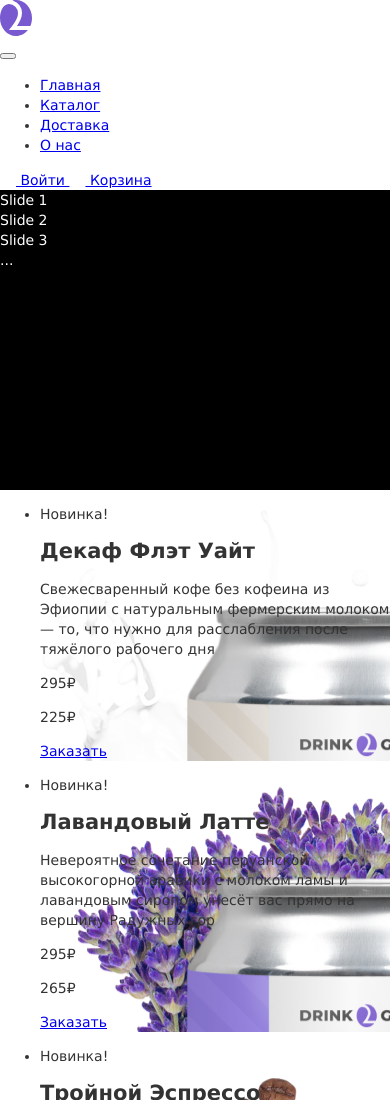
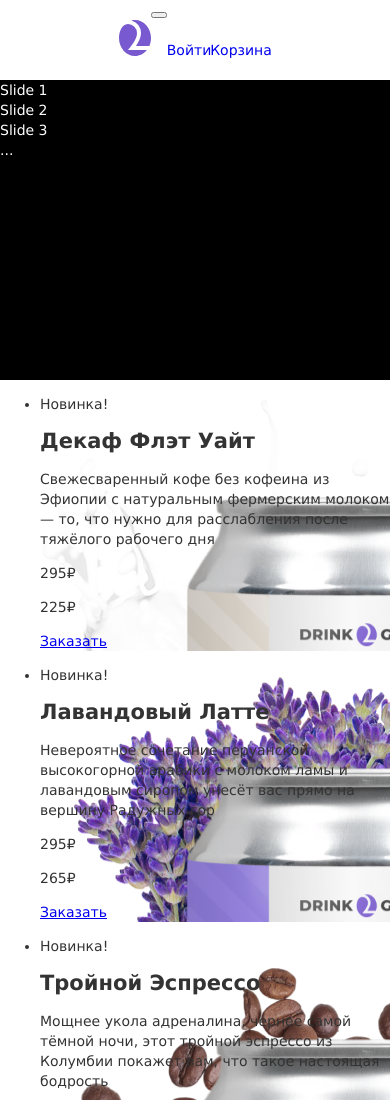
Before and after one commit to AnneSee/Drink2Go, a website: page source/index.html in a window 390 px wide. Shown: the top 1100 px of the page. Drawn offline with nearby package versions, Linux system fonts and the light colour scheme; files that its build step writes are made by us from their sources; files whose address does not match are found by name.

Commit message:
Добавляю адаптивность шапке и навигации

```diff
--- a/source/index.html
+++ b/source/index.html
@@ -8,6 +8,7 @@
   </head>
   <body class="page__body">
     <header class="main-header">
+      <div class="main-header__wrapper">
         <!-- Логотип -->
         <a class="main-header__link logo" href="index.html" aria-label="интернет-магазин по продаже кофейных напитков.">
           <picture>
@@ -25,35 +26,40 @@
           <div class="navigation__wrapper">
             <ul class="navigation__list site-list">
               <li class="site-list__item site-list__item--active">
-              <a class="navigation__link navigation__link--active" href="index.html">Главная</a>
+                <a class="site-list__link navigation__link--active" href="index.html">Главная</a>
               </li>
               <li class="site-list__item site-list__item--active">
-              <a class="navigation__link navigation__link--active" href="#catalog">Каталог</a>
+                <a class="site-list__link navigation__link--active" href="#catalog">Каталог</a>
               </li>
               <li class="site-list__item site-list__item--active">
-              <a class="navigation__link navigation__link--active" href="#">Доставка</a>
+                <a class="site-list__link navigation__link--active" href="#">Доставка</a>
               </li>
               <li class="site-list__item site-list__item--active">
-              <a class="navigation__link navigation__link--active" href="#">О нас</a>
+                <a class="site-list__link navigation__link--active" href="#">О нас</a>
               </li>
             </ul>
-          <div class="navigation__list user-list">
+            <ul class="navigation__list user-list">
+              <li class="user-list__item">
                 <!-- a,svg,use,svg,span,a-->
                 <a class="user-list__link" href="#">
                   <svg class="user-list__login-icon" width="16" height="16">
                     <use xlink:href="img/icons/sprite.svg#icon-login"></use>
                   </svg>
-              Войти
+                  <span class="user-list__login-text">Войти</span>
                 </a>
-            <a class="user-list__link" href="shopping.html">
+              </li>
+              <li class="user-list__item">
+                <a class="user-list__link" href="#">
                   <svg class="user-list__login-shopping" width="16" height="16">
                     <use xlink:href="img/icons/sprite.svg#icon-shopping"></use>
                   </svg>
-              Корзина
+                  <span class="user-list__login-text">Корзина</span>
                 </a>
-          </div>
+              </li>
+            </ul>
           </div>
         </nav>
+      </div>
     </header>
     <main class="main-container">
       <h1 class="visually-hidden">интернет-магазин кофейных напитков Drink2Go</h1>
@@ -305,6 +311,7 @@
       </section>
       <section>
         <!-- секция карты -->
+
       </section>
     </main>
     <footer class="main-footer">
--- /dev/null
+++ b/source/sass/blocks/adv-price.scss
@@ -0,0 +1 @@
+@use "../global/variables";
--- a/source/sass/blocks/hero.scss
+++ b/source/sass/blocks/hero.scss
@@ -1,3 +1,5 @@
+@use "../global/variables";
+
 .hero__item--decaf-flat-white {
   content: "";
   background-image: url("../img/flat-white-img.png");
--- a/source/sass/blocks/logo.scss
+++ b/source/sass/blocks/logo.scss
@@ -0,0 +1,20 @@
+@use "../global/variables";
+
+.logo {
+  display: flex;
+  align-items: center;
+  margin-right: auto;
+}
+
+.logo-image {
+  width: 32px;
+  height: 36px;
+
+  @media (min-width: variables.$tablet-width) {
+    width: 82px;
+  }
+
+  @media (min-width: variables.$desktop-width) {
+    width: 170px;
+  }
+}
--- /dev/null
+++ b/source/sass/blocks/main-container.scss
@@ -0,0 +1 @@
+@use "../global/variables";
--- a/source/sass/blocks/main-header.scss
+++ b/source/sass/blocks/main-header.scss
@@ -1,6 +1,31 @@
+@use "../global/variables";
+
 .main-header {
+  position: sticky;
+  top: 0;
   display: flex;
   flex-direction: column;
-  background-color: #FFFFFF;
-  color: #333333;
+  align-items: center;
+  min-height: 60px;
+  background-color: variables.$base-white;
+  color: variables.$base-black;
+
 }
+
+.main-header__wrapper {
+  display: flex;
+  flex-direction: wrap;
+
+  @media (min-width: variables.$tablet-width) {
+    display: flex;
+    justify-content: space-between;
+    width: 728px;
+    margin: 0 auto;
+  }
+}
+
+@media (min-width: variables.$desktop-width) {
+  .main-header__wrapper {
+    width: 1400px;
+  }
+}
--- a/source/sass/blocks/navigation.scss
+++ b/source/sass/blocks/navigation.scss
@@ -0,0 +1,20 @@
+@use "../global/variables";
+
+// .navigation {
+// //   // outline: 5px solid rgba(255, 0, 0, 0.8);;
+// //   // outline-offset: -3px;
+//   display: flex;
+//   flex-wrap: wrap;
+// }
+
+@media (min-width: variables.$tablet-width) {
+  .navigation__toggle {
+    display: none;
+  }
+}
+
+.navigation__list {
+  margin: 0;
+  padding: 0;
+  list-style: none;
+}
--- a/source/sass/blocks/page.scss
+++ b/source/sass/blocks/page.scss
@@ -2,7 +2,7 @@
 
 .page {
   height: 100%;
-  font-size: map-get(variables.$font-size,main);
+  font-size: map-get(variables.$font-size, main);
   font-family: variables.$font-main;
   line-height: map-get(variables.$line-height, main);
 }
@@ -13,7 +13,7 @@
   min-height: 100%;
   margin: 0;
   font-family: variables.$font-main;;
-  font-size: map-get(variables.$font-size,main);
+  font-size: map-get(variables.$font-size, main);
   line-height: map-get(variables.$line-height, main);
   font-weight: 400;
   //Цвет шрифта основной
--- /dev/null
+++ b/source/sass/blocks/site-list.scss
@@ -0,0 +1,90 @@
+@use "../global/variables";
+
+.site-list {
+  // outline: 5px solid rgba(0, 255, 0, 0.8);
+  // outline-offset: -5px;
+
+  position: absolute;
+  left: 0;
+  right: 0;
+  top: 100%;
+  margin: 0;
+  padding: 0;
+  list-style-type: none;
+  background-color: variables.$base-white;
+  transform-origin: top center;
+  transform: scaleY(0);
+  will-change: transform;
+}
+
+@media (min-width: variables.$tablet-width) {
+  .site-list {
+    position: static;
+    display: flex;
+    flex-wrap: wrap;
+    transform: scale(1);
+    width: 400px;
+  }
+}
+
+@media (min-width: variables.$desktop-width) {
+  .site-list {
+    width: 460px;
+  }
+}
+
+// .site-list__item {
+
+// }
+
+.site-list__link {
+  display: flex;
+  justify-content: center;
+  align-items: center;
+  width: 100%;
+  padding: 20px;
+  font-family: variables.$font-main;;
+  font-size: map-get(variables.$font-size, small);
+  line-height: map-get(variables.$line-height, small);
+  font-weight: 500;
+  color: variables.$base-black;
+  text-align: center;
+  text-transform: uppercase;
+  text-decoration: none;
+
+  &:active {
+    background-color: variables.$base-secondary;
+
+    @media (min-width: variables.$tablet-width) {
+      color: variables.$base-primary;
+    }
+  }
+
+  &:hover {
+    color: variables.$base-primary;
+  }
+
+  @media (min-width: variables.$tablet-width) {
+    position: relative;
+    height: 80px;
+
+    &:hover,
+    &:focus {
+      color: variables.$base-primary;
+    }
+
+    &[aria-current="page"] {
+      color: variables.$base-primary;
+    }
+
+    &[aria-current="page"]::after {
+      position: absolute;
+      bottom: 0;
+      display: block;
+      width: 100%;
+      height: 2px;
+      background-color: variables.$base-primary;
+      content: "";
+    }
+  }
+}
--- /dev/null
+++ b/source/sass/blocks/user-list.scss
@@ -0,0 +1,86 @@
+@use "../global/variables";
+
+.user-list {
+  // outline: 5px solid rgba(0, 255, 0, 0.8);
+  // outline-offset: -5px;
+
+  display: flex;
+  flex-wrap: wrap;
+  margin: 0;
+  padding: 0;
+  list-style-type: none;
+}
+
+@media (min-width: variables.$tablet-width) {
+  .user-list {
+    width: 120px;
+  }
+}
+
+@media (min-width: variables.$desktop-width) {
+  .user-list {
+    width: 260px;
+  }
+}
+
+// .user-list__item {
+
+// }
+
+
+.user-list__link {
+  display: flex;
+  justify-content: center;
+  align-items: center;
+  width: 60px;
+  height: 60px;
+  text-decoration: none;
+
+  &:active {
+    background-color: variables.$base-secondary;
+  }
+
+  @media (min-width: variables.$tablet-width) {
+    height: 80px;
+
+    &:hover,
+    &:focus {
+      color: variables.$base-primary;
+    }
+  }
+
+  @media (min-width: variables.$desktop-width) {
+    flex-shrink: 0;
+    width: auto;
+    margin-left: 20px;
+    padding: 0 20px;
+
+    font-family: variables.$font-main;;
+    font-size: map-get(variables.$font-size, small);
+    line-height: map-get(variables.$line-height, small);
+    font-weight: 500;
+    color: variables.$base-black;
+
+    &:hover,
+    &:focus {
+      color: variables.$base-primary;
+    }
+  }
+}
+
+.user-list__login-icon {
+  flex-shrink: 0;
+}
+
+.user-list__login-text {
+  // display: none;
+
+  @media (min-width: variables.$tablet-width) {
+    display: inline;
+    margin-left: 8px;
+    font-size: map-get(variables.$font-size, small);
+    line-height: map-get(variables.$line-height, small);
+    font-weight: 500;
+    text-transform: uppercase;
+  }
+}
--- a/source/sass/style.scss
+++ b/source/sass/style.scss
@@ -8,11 +8,22 @@
 @import "blocks/main-header";
 @import "blocks/logo";
 @import "blocks/navigation";
-
+@import "blocks/site-list";
+@import "blocks/user-list";
+@import "blocks/main-container";
 @import "blocks/swiper";
+@import "blocks/hero";
+@import "blocks/adv-price";
+@import "blocks/advantages";
+@import "blocks/heading";
+@import "blocks/catalog";
+@import "blocks/form";
+@import "blocks/apply-filter";
+@import "blocks/sorting";
+@import "blocks/main-footer";
+@import "blocks/footer-logo";
+@import "blocks/social";
 
 
-@import "blocks/header";
 
-
-@import "blocks/hero";
+// @import "blocks/header";
```
Also changed, not shown: source/sass/blocks/advantages.scss (added), source/sass/blocks/apply-filter.scss (added), source/sass/blocks/catalog.scss (added), source/sass/blocks/footer-logo.scss (added), source/sass/blocks/form.scss (added), source/sass/blocks/heading.scss (added), source/sass/blocks/main-footer.scss (added), source/sass/blocks/social.scss (added), source/sass/blocks/sorting.scss (added). Lines whose indentation alone changed are shown as unchanged.
